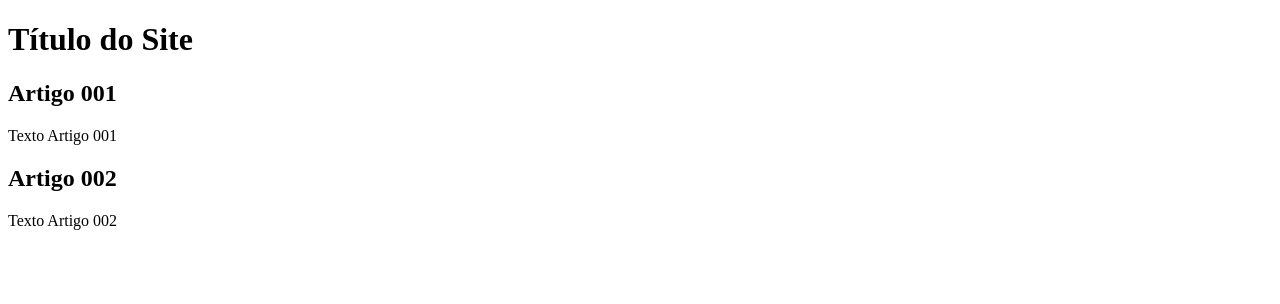
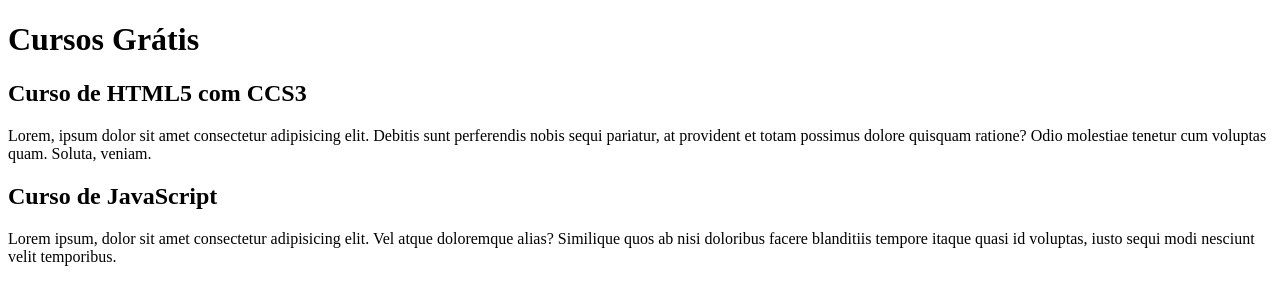
Before and after one commit to LucasCosta-Code23/projeto-site, a plain HTML site: page index.html in a window 1280 px wide. Drawn offline with Linux system fonts and the light colour scheme.

Commit message:
comecei a escrever o conteúdo

```diff
--- a/index.html
+++ b/index.html
@@ -11,15 +11,21 @@
 <body>
     <main>
         <header>
-            <h1>Título do Site</h1>
+            <h1>Cursos Grátis</h1>
         </header>
         <article>
-            <h2>Artigo 001</h2>
-            <p>Texto Artigo 001</p>
+            <h2>Curso de HTML5 com CCS3</h2>
+            <p>Lorem, ipsum dolor sit amet consectetur adipisicing elit.
+                Debitis sunt perferendis nobis sequi pariatur,
+                at provident et totam possimus dolore quisquam ratione?
+                Odio molestiae tenetur cum voluptas quam. Soluta, veniam.</p>
         </article>
         <article>
-            <h2>Artigo 002</h2>
-            <p>Texto Artigo 002</p>
+            <h2>Curso de JavaScript</h2>
+            <p>Lorem ipsum, dolor sit amet consectetur adipisicing elit.
+                Vel atque doloremque alias? Similique quos ab nisi doloribus
+                facere blanditiis tempore itaque quasi id voluptas,
+                iusto sequi modi nesciunt velit temporibus.</p>
         </article>
     </main>
 </body>
```
